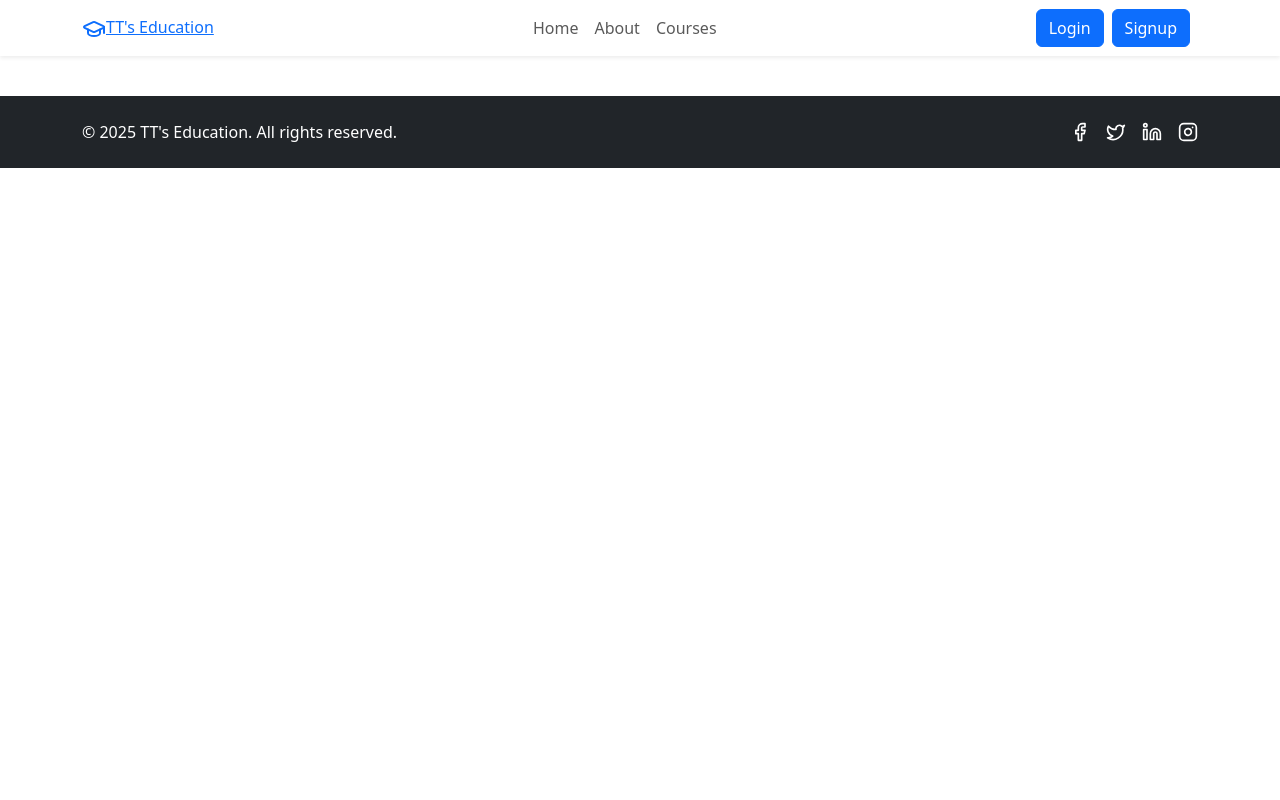
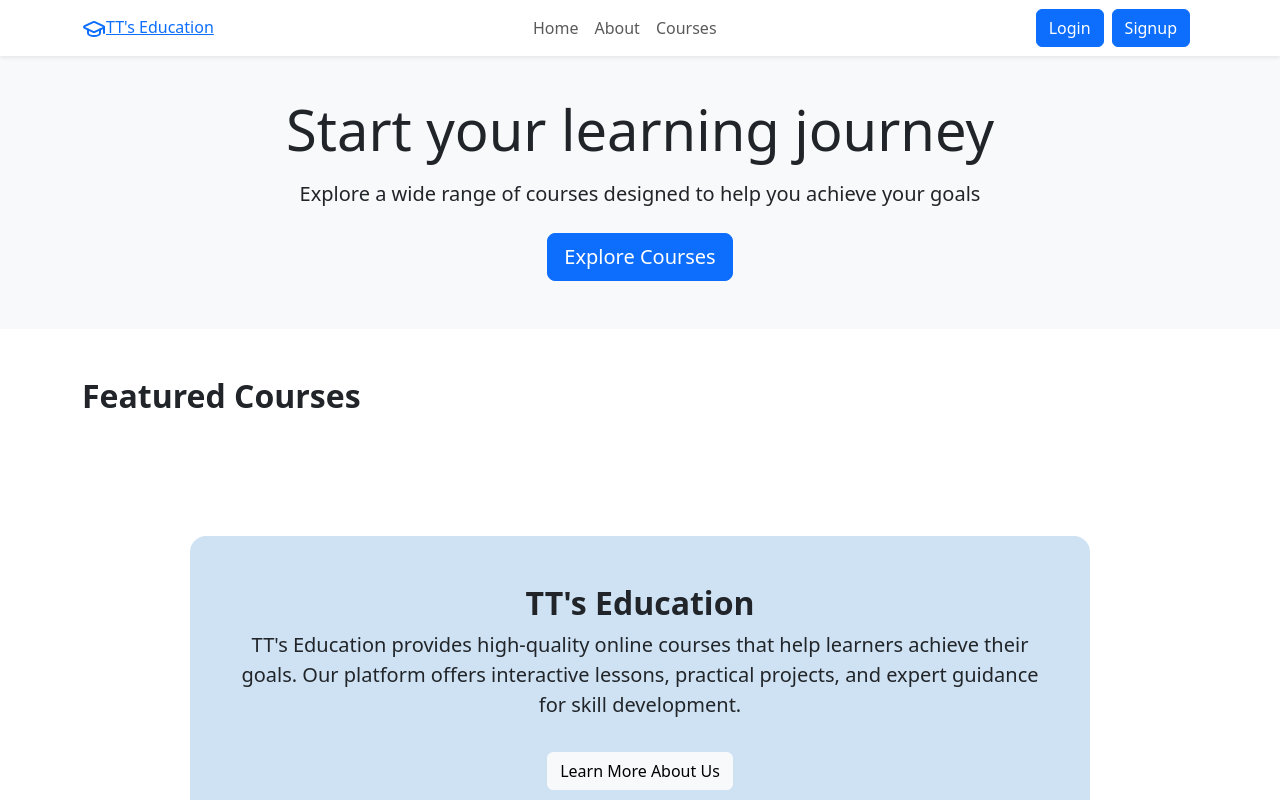
Before and after one commit to artithy/Learning-Management-System-Frontend-NextJs-Bootstrap, a Next.js app: page / in a window 1280 px wide. Shown: the top 800 px of the page. Built offline with nearby package versions, Linux system fonts and the light colour scheme.

Commit message:
Build homepage with hero section, featured courses, and about preview

```diff
--- a/app/page.js
+++ b/app/page.js
@@ -1,13 +1,42 @@
 import Navbar from "../components/Navbar";
 import Footer from "../components/Footer";
+import Link from "next/link";
 
 export default function Home() {
   return (
     <>
       <Navbar />
-      <div className="btn btn-primary btn-lg">
-        This is home page
+      <div className="bg-light text-center py-5 mt-5">
+        <h1 className="display-4 fw-4 mb-3">Start your learning journey</h1>
+        <p className="lead mb-4">Explore a wide range of courses designed to help you achieve your goals</p>
+
+        <Link href="/courses">
+          <button className="btn btn-primary btn-lg">
+            Explore Courses
+          </button>
+        </Link>
       </div>
+
+      <div className="container py-5">
+        <h2 className="mb-4 fw-bold">Featured Courses</h2>
+      </div>
+
+      <div
+        className="text-dark text-center p-5 rounded-4 my-5 mx-auto"
+        style={{ maxWidth: '900px', backgroundColor: '#cfe2f3' }}
+      >
+        <h2 className="fw-bold">TT's Education</h2>
+        <p className="lead">
+          TT's Education provides high-quality online courses that help learners achieve their goals.
+          Our platform offers interactive lessons, practical projects, and expert guidance for skill development.
+        </p>
+        <Link href="/about">
+          <button className="btn btn-light mt-3">
+            Learn More About Us
+          </button>
+        </Link>
+      </div>
+
       <Footer />
     </>
   );
```
